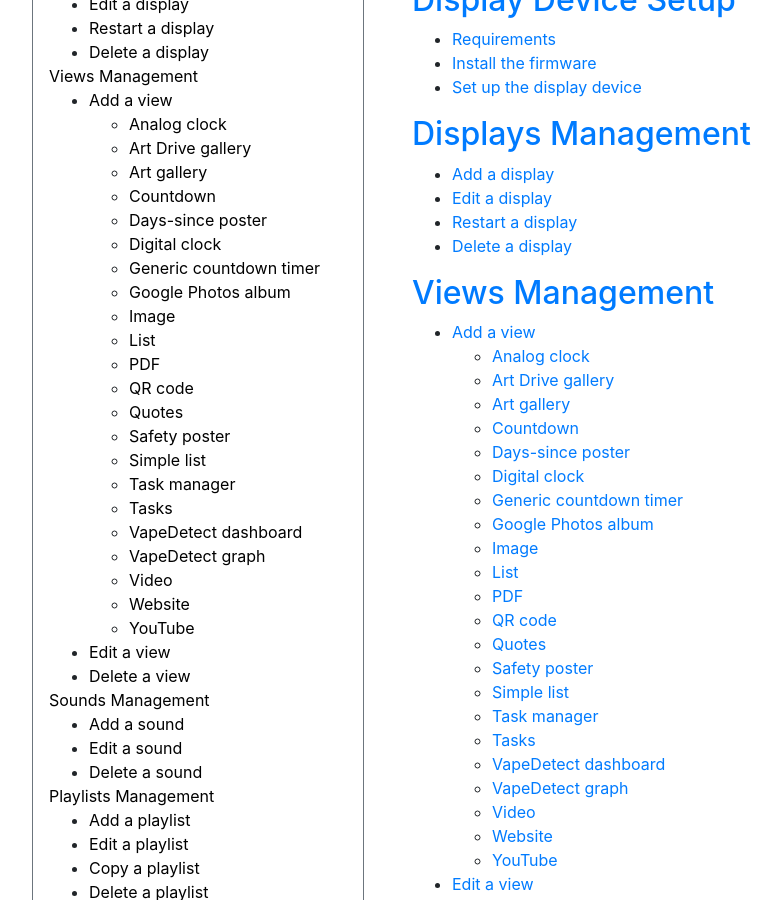
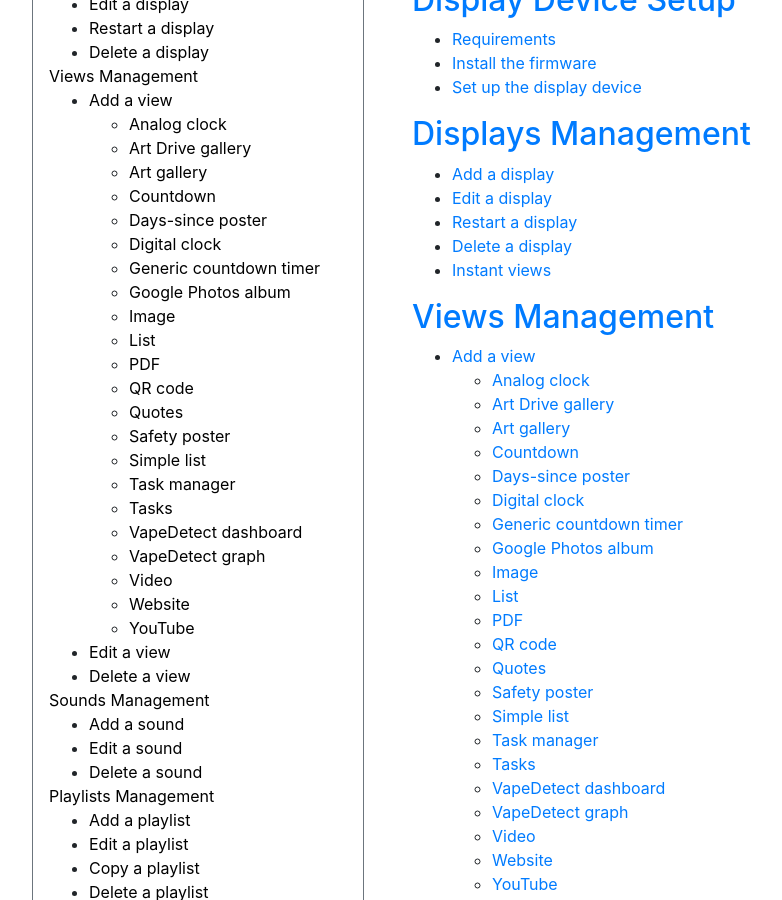
Before and after one commit to NrsSystems/docs, a Jekyll site: the page built from digital-displays/index.md, in a window 1280 px wide and 900 px high, scrolled down 512 px. Shown: the whole window, without its empty margins (53-835 px from the left). Built offline with Jekyll 4.4.1, drawn with Linux system fonts in a browser that asks for light colours; our own code applies the rules of GitHub Pages for plain Markdown files.

Commit message:
Update index.md
Added instant views to Displays Management

```diff
--- a/digital-displays/index.md
+++ b/digital-displays/index.md
@@ -18,6 +18,7 @@ For general information about the XSPONSE service and website, see the [Service
 - [Edit a display](displays-management.md#edit-a-display)
 - [Restart a display](displays-management.md#restart-a-display)
 - [Delete a display](displays-management.md#delete-a-display)
+- [Instant views](displays-management.md#instant-views)
 
 ## [Views Management](views-management.md)
 - [Add a view](views-management.md#add-a-view)
```
